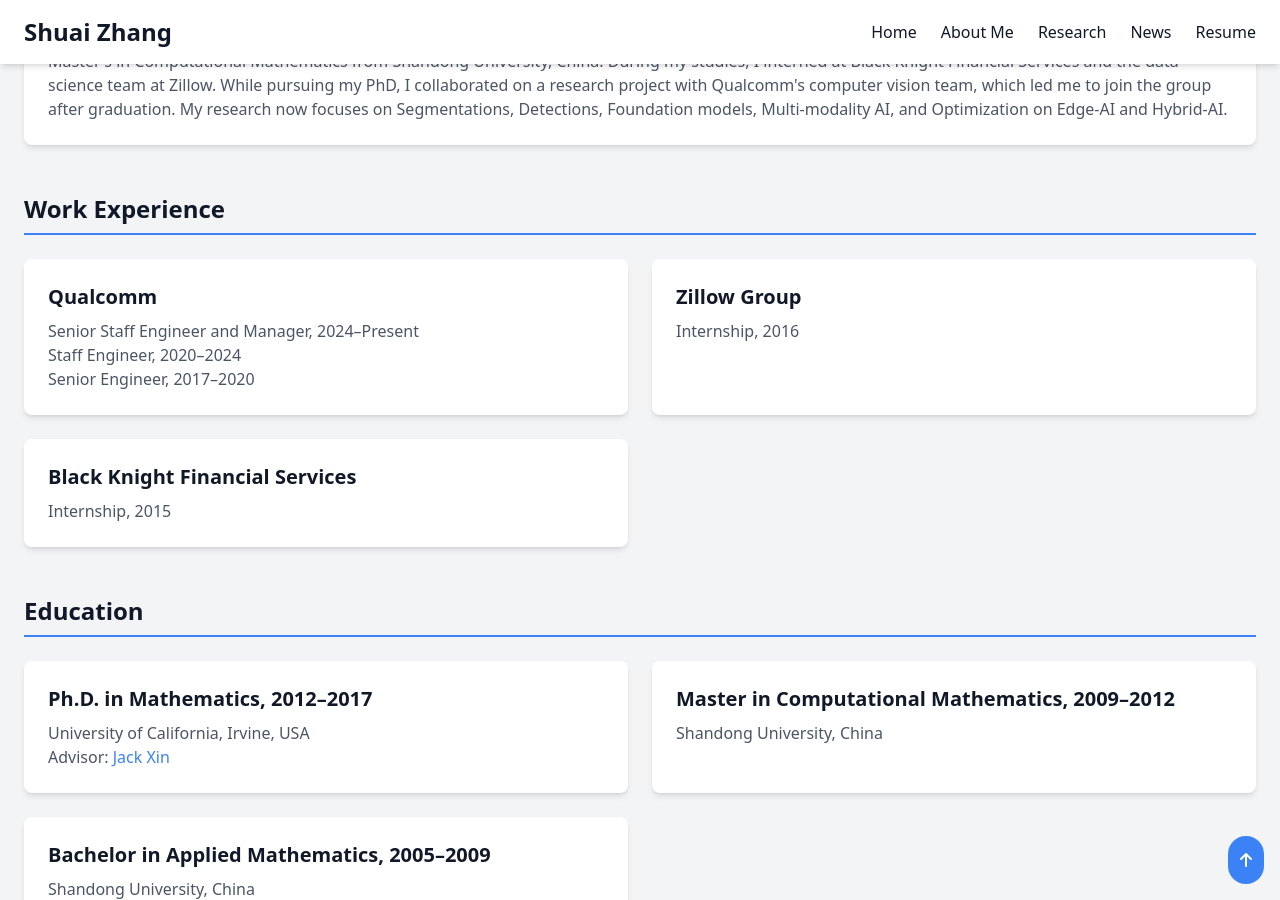
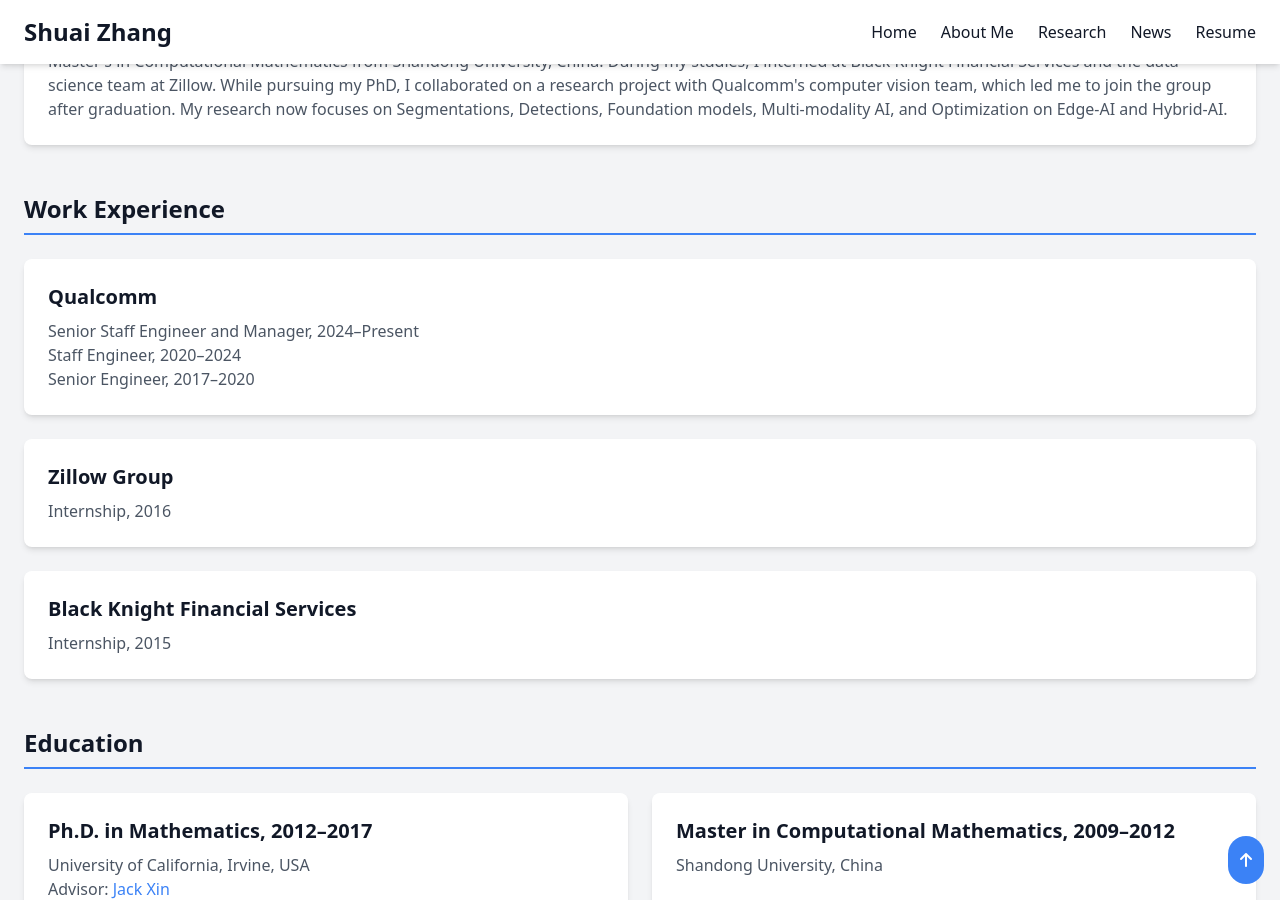
Before and after one commit to zsivine/zsivine.github.io, a Jekyll site: the page built from about.html, in a window 1280 px wide and 900 px high, scrolled down 317 px. Built offline with Jekyll 4.4.1, drawn with Linux system fonts in a browser that asks for light colours; nearby versions of some CDN libraries.

Commit message:
modify About me page

```diff
--- a/about.html
+++ b/about.html
@@ -29,7 +29,8 @@ description: About Shuai Zhang, Senior Staff Machine Learning Researcher and Man
     <!-- Work Experience -->
     <div>
       <h2 class="text-2xl font-bold mb-6 border-b-2 border-blue-500 pb-2">Work Experience</h2>
-      <div class="grid grid-cols-1 md:grid-cols-2 gap-6">
+      <!-- <div class="grid grid-cols-1 md:grid-cols-2 gap-6"> -->
+      <div class="grid grid-cols-1 gap-6">
         <div class="bg-white dark:bg-gray-700 p-6 rounded-lg shadow-md">
           <h3 class="text-xl font-semibold mb-2">Qualcomm</h3>
           <p class="text-gray-600 dark:text-gray-300">Senior Staff Engineer and Manager, 2024–Present</p>
```
